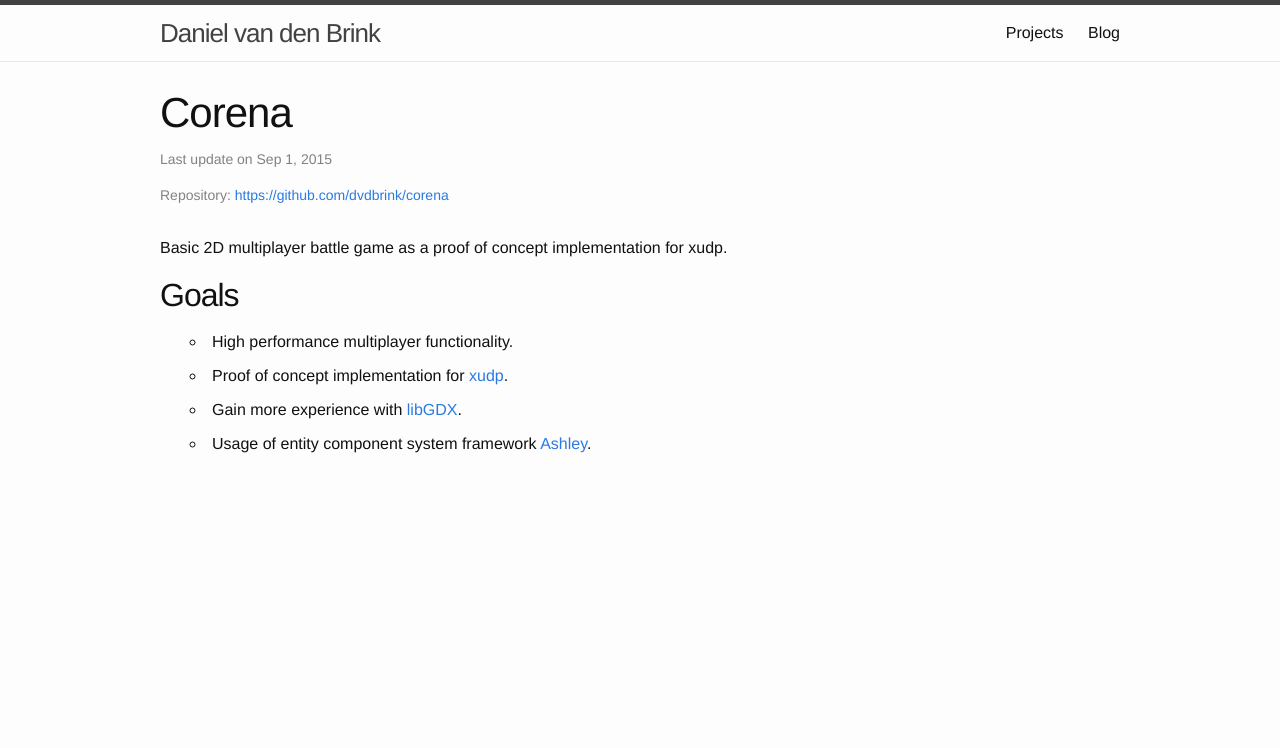
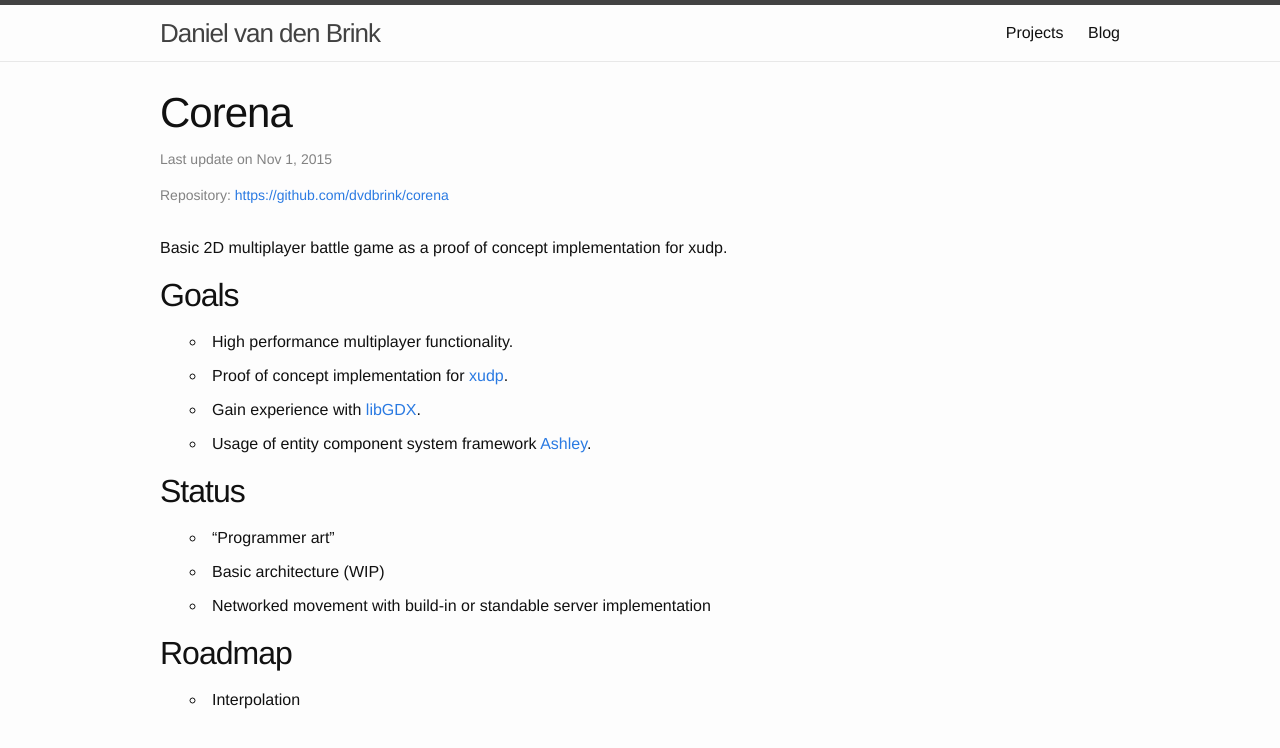
Before and after one commit to dvdbrink/dvdbrink.github.io, a Jekyll site: the page built from _posts/project/2015-11-01-corena.md, in a window 1280 px wide. Shown: the top 748 px of the page. Built offline with Jekyll 4.4.1, drawn with Linux system fonts in a browser that asks for light colours.

Commit message:
Update content

```diff
--- a/_posts/project/2015-09-01-corena.md
+++ b/_posts/project/2015-11-01-corena.md
@@ -13,5 +13,13 @@ tags: c++
 ## Goals
 * High performance multiplayer functionality.
 * Proof of concept implementation for [xudp](https://danielvandenbrink.com/project/xudp).
-* Gain more experience with [libGDX](https://github.com/libgdx/libgdx).
+* Gain experience with [libGDX](https://github.com/libgdx/libgdx).
 * Usage of entity component system framework [Ashley](https://github.com/libgdx/ashley).
+
+## Status
+* "Programmer art"
+* Basic architecture (WIP)
+* Networked movement with build-in or standable server implementation
+
+## Roadmap
+* Interpolation
```
Also changed, not shown: _posts/project/2015-11-01-chip8.md (renamed from _posts/project/2015-09-01-chip8.md, +3 -3 lines), _posts/project/2015-11-01-grapple.md (renamed from _posts/project/2015-09-01-grapple.md, +2 -2 lines), _posts/project/2015-11-01-lightcraft.md (renamed from _posts/project/2015-09-01-lightcraft.md, +5 -3 lines), _posts/project/2015-11-01-webchat.md (added, +14 -0 lines), _posts/project/2015-11-01-ion.md (renamed from _posts/project/2015-09-01-ion.md), _posts/project/2015-11-01-procedural.md (renamed from _posts/project/2015-09-01-procedural.md), _posts/project/2015-11-01-xudp.md (renamed from _posts/project/2015-09-01-xudp.md).
